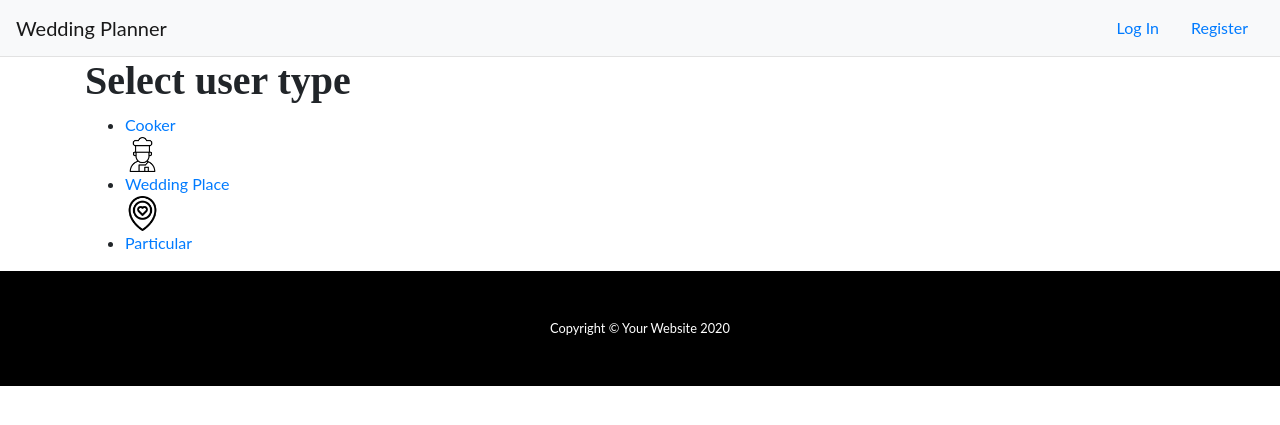
After one commit to achrefabdennebi/wedding-planner, a Django app: page /accounts/selectUserType in a window 1280 px wide. The commit adds this page. Shown: the top 425 px of the page. Run offline with Django 3.2, Linux system fonts and the light colour scheme; some libraries are stand-ins or nearby versions.

Commit message:
feat: select user type view

```diff
--- a/wedding/templates/wedding/layout.html
+++ b/wedding/templates/wedding/layout.html
@@ -21,7 +21,7 @@
             <div class="collapse navbar-collapse" id="navbarTogglerDemo02">
               <ul class="navbar-nav mr-auto mt-2 mt-lg-0">
                 {% if user.is_authenticated %}
-                  {% if  user.is_cooker  %}
+                  {% if  user.is_cooker or user.is_wedding_planner %}
                     <li class="nav-item active">
                       <a class="nav-link" href="#">Settings</a>
                     </li>
@@ -64,7 +64,7 @@
                         <a class="nav-link" href="{% url 'login' %}">Log In</a>
                     </div>
                     <div class="nav-item">
-                        <a class="nav-link" href="{% url 'register' %}">Register</a>
+                        <a class="nav-link" href="{% url 'select_user_type' %}">Register</a>
                     </div>
                 {% endif %}
               </form>
--- /dev/null
+++ b/wedding/templates/wedding/registration/selectUserTypeView.html
@@ -0,0 +1,33 @@
+{% extends  "wedding/layout.html" %}
+{% load static %}
+{% block body %}
+<div class="container">
+    <div class="row">
+        <div class="col-md-12">
+            <h1>Select user type</h1>
+            <ul>
+                <li>
+                    <a href="{% url 'cooker_signup' %}">
+                        <div>Cooker</div>
+                        <img  src="{% static  'wedding/images/cooker.png' %}" alt="cooker" title="cooker" width="35" height="35" />
+                    </a>
+                </li>
+
+                <li>
+                    <a href="{% url 'wedding_planner_signup' %}">
+                        <div>Wedding Place</div>
+                        <img  src="{% static 'wedding/images/wedding.png' %}" alt="wedding" title="wedding" width="35" height="35"  />
+                    </a>
+                </li>
+
+                <li>
+                    <a href="{% url 'register' %}">
+                        <div>Particular</div>
+                        <i class="far fa-user" ></i>
+                    </a>
+                </li>
+            </ul>
+        </div>
+    </div>
+</div>
+{% endblock %}
--- a/wedding/urls.py
+++ b/wedding/urls.py
@@ -15,5 +15,6 @@ urlpatterns = [
     path("logout", views.logout_view, name="logout"),
     path('accounts/signup/weddingPlanner', views.registerWeddingPlanner, name='wedding_planner_signup'),
     path('accounts/signup/cooker', views.registerCooker , name='cooker_signup'),
+    path('accounts/selectUserType', views.selectViewRegistrationType, name='select_user_type'),
     path("register", views.register, name="register")
 ]
--- a/wedding/views.py
+++ b/wedding/views.py
@@ -217,6 +217,9 @@ def registerWeddingPlanner(request):
     else:
         return render(request, "wedding/registration/registerWeddingPlanner.html")
 
+def selectViewRegistrationType(request):
+    return render(request, "wedding/registration/selectUserTypeView.html")
+
 
 def logout_view(request):
     logout(request)
```
Also changed, not shown: wedding/static/wedding/images/cooker.png (added), wedding/static/wedding/images/wedding.png (added).
